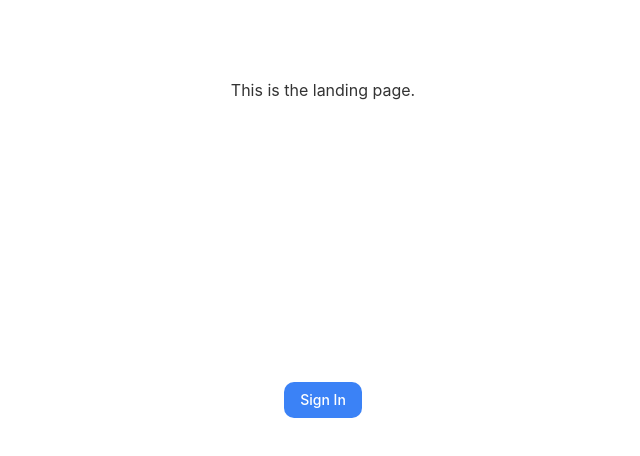
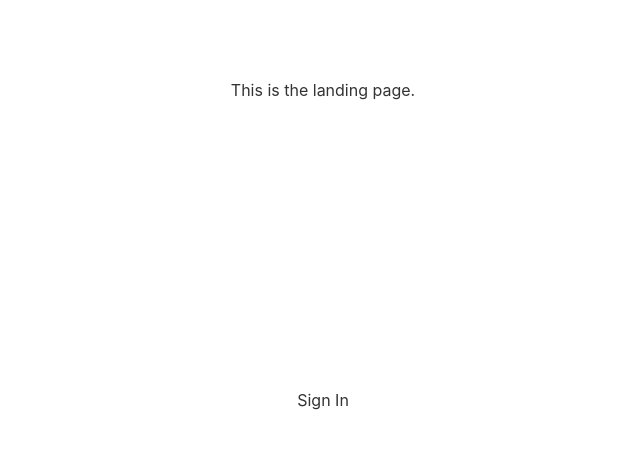
Before and after one commit to trishacapitle/applebites-nextjs-prototype, a Next.js app: page / in a window 1280 px wide. Shown: the top 456 px of the page, without its empty margins (317-957 px from the left). Built offline with nearby package versions, Linux system fonts and the light colour scheme.

Commit message:
feat: link to login

```diff
--- a/src/app/(root)/page.tsx
+++ b/src/app/(root)/page.tsx
@@ -1,10 +1,12 @@
-import { Button } from "@/components/ui/button";
+import Link from "next/link";
 
 export default function Home() {
 	return (
 		<div className="font-sans grid grid-rows-[20px_1fr_20px] items-center justify-items-center min-h-screen p-8 pb-20 gap-16 sm:p-20">
 			This is the landing page.
-			<Button>Sign In</Button>
+			<Link href="/login" prefetch={false}>
+				Sign In
+			</Link>
 		</div>
 	);
 }
```
